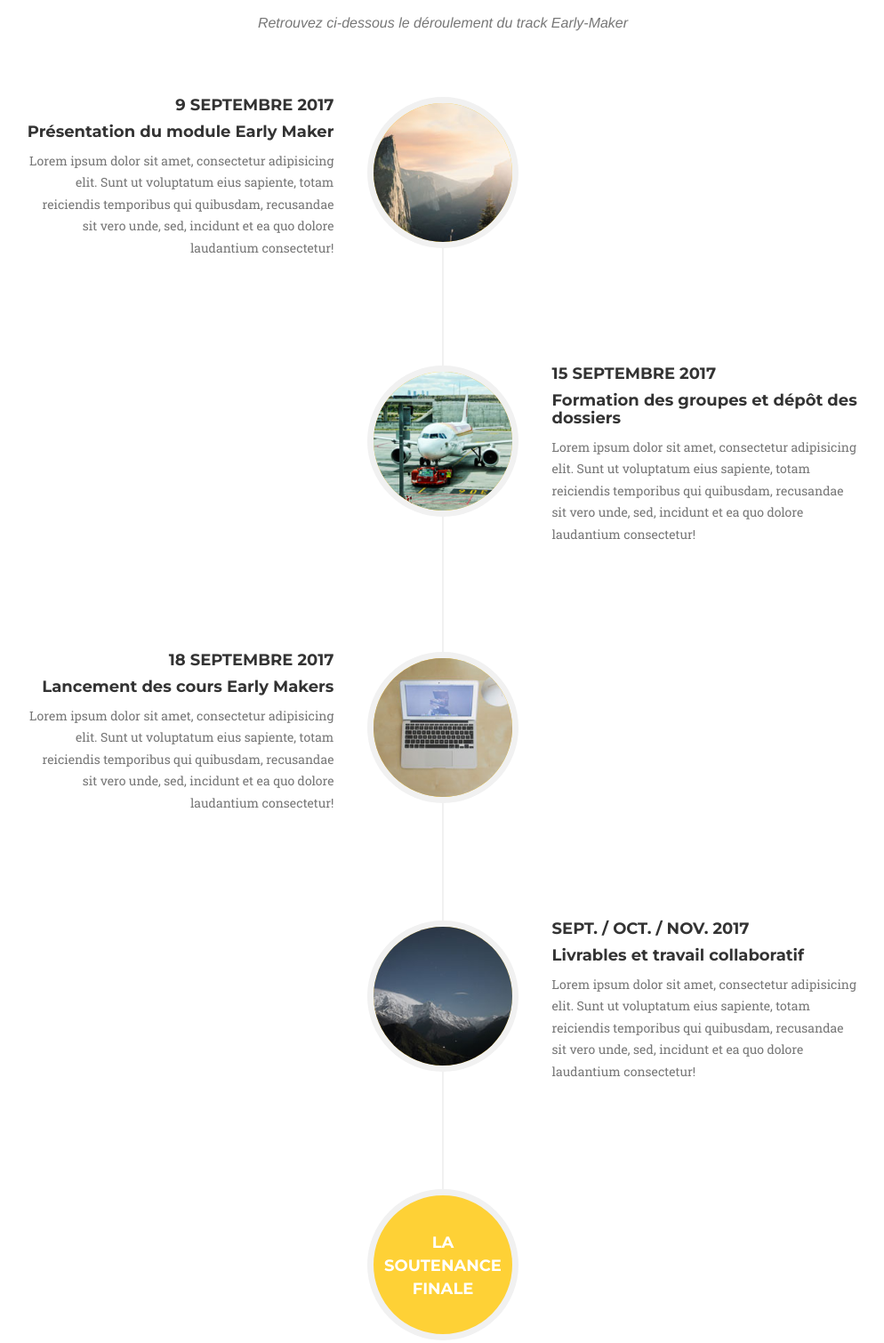
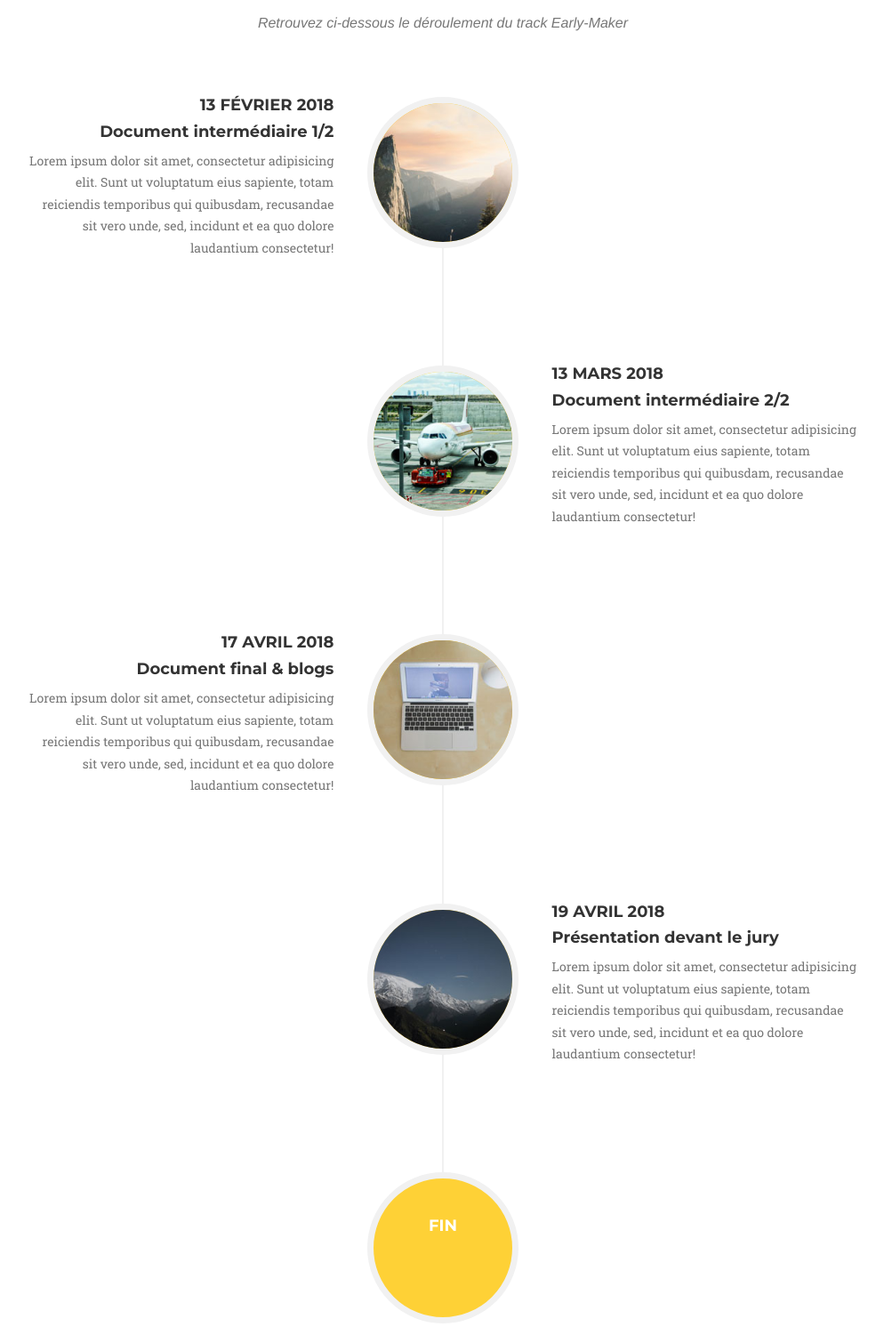
Before and after one commit to touronalex/RECAPSS-Track, a website: page index.html in a window 1280 px wide. Shown: the part 955-2465 px from the top of the page at 89% size, without its empty margins (142-1136 px from the left). Drawn offline with nearby package versions, Linux system fonts and the light colour scheme; a web font is replaced by a local one.

Commit message:
Update index.html

```diff
--- a/index.html
+++ b/index.html
@@ -43,7 +43,7 @@
                 <button type="button" class="navbar-toggle" data-toggle="collapse" data-target="#bs-example-navbar-collapse-1">
                     <span class="sr-only">Toggle navigation</span> Menu <i class="fa fa-bars"></i>
                 </button>
-                <a class="navbar-brand page-scroll" href="#page-top">Early Makers</a>
+                <a class="navbar-brand page-scroll" href="#page-top">RECAPSS</a>
             </div>
 
             <!-- Collect the nav links, forms, and other content for toggling -->
@@ -59,7 +59,7 @@
                         <a class="page-scroll" href="#dispositif">Dispositif</a>
                     </li>
                     <li>
-                        <a class="page-scroll" href="#portfolio">Clusters</a>
+                        <a class="page-scroll" href="#portfolio">BRL</a>
                     </li>
                     <li>
                         <a class="page-scroll" href="#team">Référents</a>
@@ -79,7 +79,7 @@
         <div class="container">
             <div class="intro-text">
                 <div class="intro-lead-in">Bienvenue sur la Communauté!</div>
-                <div class="intro-heading">Early Makers</div>
+                <div class="intro-heading">RECAPSS</div>
                 <a href="#about" class="page-scroll btn btn-xl">Plus d'informations ?</a>
             </div>
         </div>
@@ -103,8 +103,8 @@
                             </div>
                             <div class="timeline-panel">
                                 <div class="timeline-heading">
-                                    <h4>9 septembre 2017</h4>
-                                    <h4 class="subheading">Présentation du module Early Maker</h4>
+					<h4>13 février 2018</h4>
+                                    <h4 class="subheading">Document intermédiaire 1/2</h4>
                                 </div>
                                 <div class="timeline-body">
                                     <p class="text-muted">Lorem ipsum dolor sit amet, consectetur adipisicing elit. Sunt ut voluptatum eius sapiente, totam reiciendis temporibus qui quibusdam, recusandae sit vero unde, sed, incidunt et ea quo dolore laudantium consectetur!</p>
@@ -117,8 +117,8 @@
                             </div>
                             <div class="timeline-panel">
                                 <div class="timeline-heading">
-                                    <h4>15 septembre 2017</h4>
-                                    <h4 class="subheading">Formation des groupes et dépôt des dossiers</h4>
+					<h4>13 mars 2018</h4>
+                                    <h4 class="subheading">Document intermédiaire 2/2</h4>
                                 </div>
                                 <div class="timeline-body">
                                     <p class="text-muted">Lorem ipsum dolor sit amet, consectetur adipisicing elit. Sunt ut voluptatum eius sapiente, totam reiciendis temporibus qui quibusdam, recusandae sit vero unde, sed, incidunt et ea quo dolore laudantium consectetur!</p>
@@ -131,8 +131,8 @@
                             </div>
                             <div class="timeline-panel">
                                 <div class="timeline-heading">
-                                    <h4>18 septembre 2017</h4>
-                                    <h4 class="subheading">Lancement des cours Early Makers</h4>
+                                    <h4>17 avril 2018</h4>
+                                    <h4 class="subheading">Document final & blogs</h4>
                                 </div>
                                 <div class="timeline-body">
                                     <p class="text-muted">Lorem ipsum dolor sit amet, consectetur adipisicing elit. Sunt ut voluptatum eius sapiente, totam reiciendis temporibus qui quibusdam, recusandae sit vero unde, sed, incidunt et ea quo dolore laudantium consectetur!</p>
@@ -145,8 +145,8 @@
                             </div>
                             <div class="timeline-panel">
                                 <div class="timeline-heading">
-                                    <h4>Sept. / Oct. / Nov. 2017</h4>
-                                    <h4 class="subheading">Livrables et travail collaboratif</h4>
+                                    <h4>19 avril 2018</h4>
+                                    <h4 class="subheading">Présentation devant le jury</h4>
                                 </div>
                                 <div class="timeline-body">
                                     <p class="text-muted">Lorem ipsum dolor sit amet, consectetur adipisicing elit. Sunt ut voluptatum eius sapiente, totam reiciendis temporibus qui quibusdam, recusandae sit vero unde, sed, incidunt et ea quo dolore laudantium consectetur!</p>
@@ -155,9 +155,7 @@
                         </li>
                         <li class="timeline-inverted">
                             <div class="timeline-image">
-				    <h4>La
-                                    <br>Soutenance
-                                    <br>Finale</h4>
+				    <h4>FIN</h4>
                             </div>
                         </li>
                     </ul>
```
